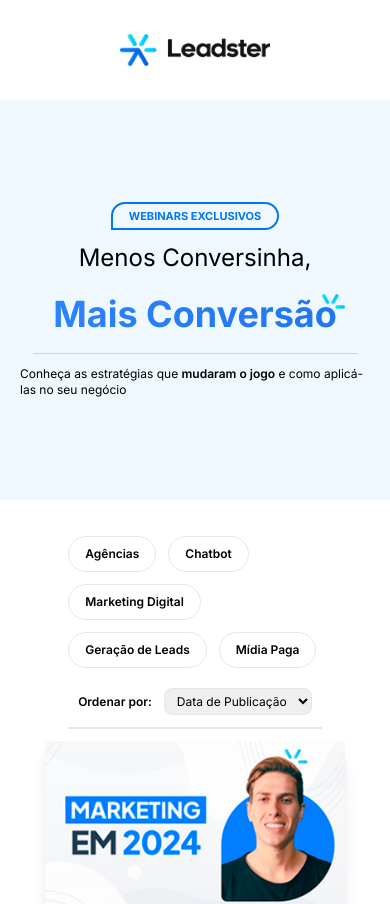
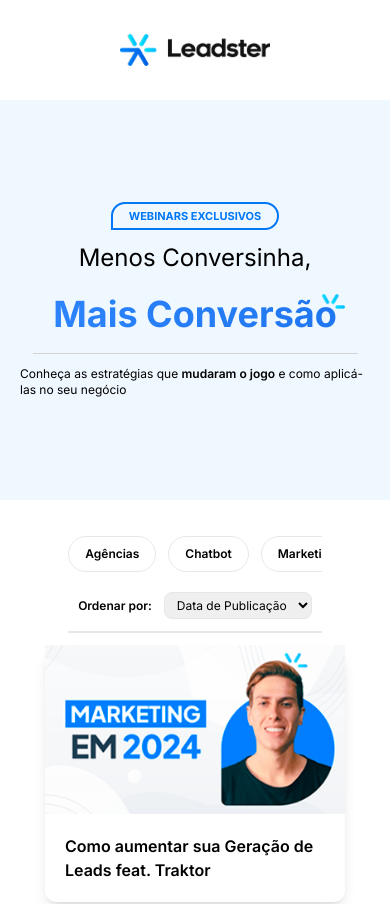
Before and after one commit to talescarneiro/leadster-app, a Next.js app: page / in a window 390 px wide. Shown: the top 904 px of the page. Built offline with nearby package versions, Linux system fonts and the light colour scheme.

Commit message:
fixed overflow responsive

```diff
--- a/app/components/content/NavContent.tsx
+++ b/app/components/content/NavContent.tsx
@@ -14,8 +14,8 @@
     };
 
     return (
-        <div className="flex justify-evenly flex-wrap lg:flex-no-wrap lg:gap-[100px] md:gap-8 sm:gap-7 xs:gap-5">
-            <div className="flex flex-wrap lg:flex-no-wrap gap-3">
+        <div className="flex gap-5 justify-center xl:justify-between flex-wrap w-full">
+            <div className="flex gap-3 overflow-x-auto">
                 {buttonOptionsNav.map((button, index) => (
                     <Button key={button.label} label={button.label} onClick={() => handleButtonClick(index)} isActive={isActiveButton === index} />
                 ))}
```
